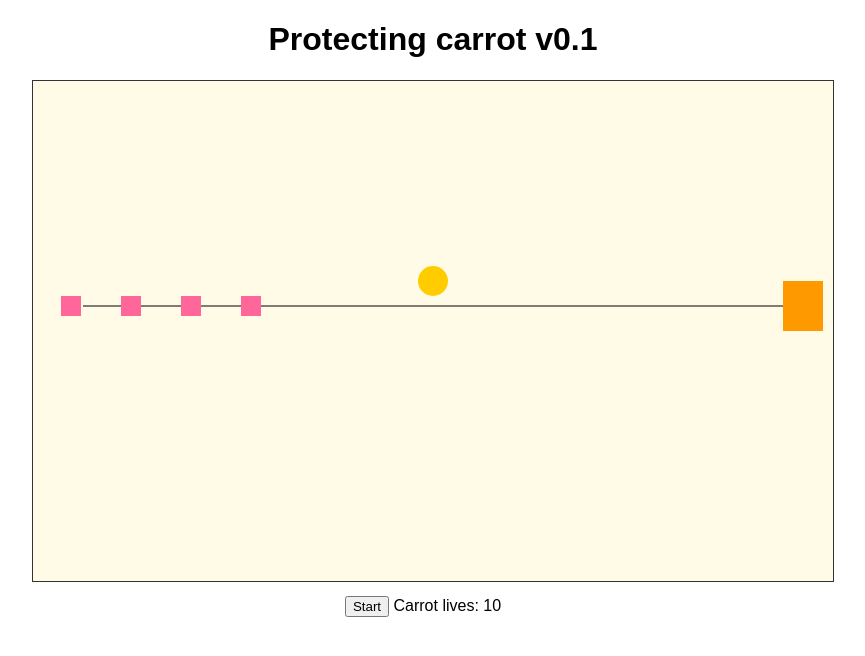
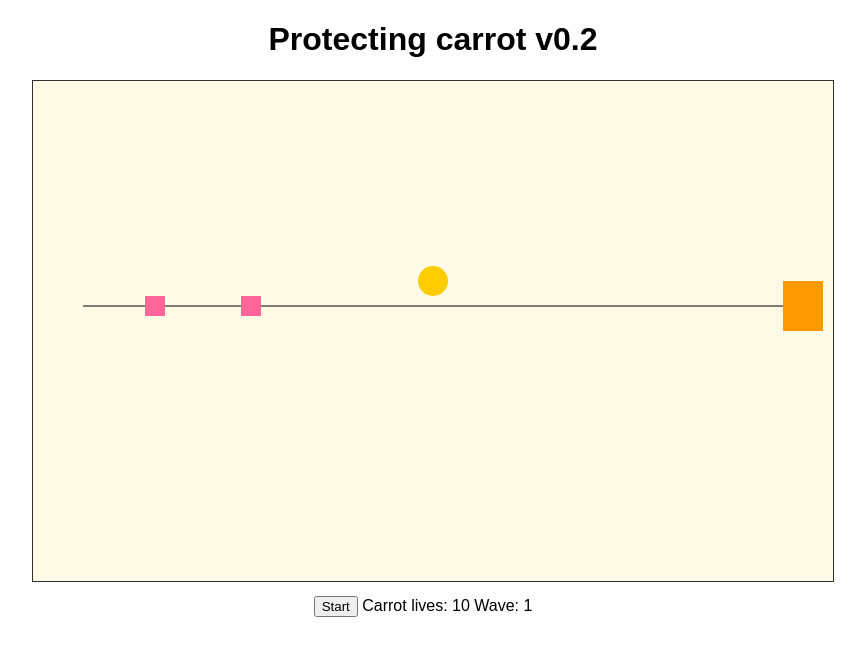
Before and after one commit to zzPekii/protect_carrot, a plain HTML site: page frontend/index.html in a window 1280 px wide. Both pictures are taken after a click on the button "Start". Shown: the whole page, without its empty margins (207-1072 px from the left). Drawn offline with Linux system fonts and the light colour scheme.

Commit message:
feat(waves): implement multiple waves monster in game

```diff
--- a/frontend/game.js
+++ b/frontend/game.js
@@ -1,35 +1,41 @@
 // 游戏类
-
 class Game {
-    constructor(ctx, livesText, statusText) {
+    constructor(ctx, livesText, statusText, waveText) {
         this.ctx = ctx;
         this.livesText = livesText;
         this.statusText = statusText;
+        this.waveText = waveText
 
-        this.monsters = [];
-        this.towers = [];
-        this.bullets = [];
-        this.carrotLives = 10;
+        this.monsters = []
+        this.towers = []
+        this.bullets = []
+        this.carrotLives = 10
 
         this.running = false;
         this.lastTimestamp = 0;
+
+        // wave manage
+        this.wave = 1;           // 当前波次
+        this.maxWaves = 2;       // 一共有几波
+        this.spawnInterval = 0.6; // 每只怪间隔(秒)
+        this.spawnTimer = 0;      // 计时器
+        this.toSpawn = 0;         // 当前波还要生成多少只怪
+        this.spawnedInWave = 0;   // 当前波已生成多少只
     }
 
     init() {
-        this.carrotLives = 10;
-        this.monsters = [];
-        this.towers = [];
-        this.statusText.textContent = '';
-        this.updateLivesText();
+        this.carrotLives = 10
+        this.monsters = []
+        this.towers = []
+        this.bullets = []
+        this.statusText.textContent = ''
+        this.updateLivesText()
 
         // create tower (still plain object)
-        this.towers.push(new Tower(400, 200));
+        this.towers.push(new Tower(400, 200))
 
-
-        // create monsters
-        for (let i = 0; i < 5; i++) {
-            this.monsters.push(new Monster(50 - i * 60, 225));
-        }
+        this.startWave(1)
+        this.updateWaveText()
     }
 
     start() {
@@ -51,27 +57,57 @@ class Game {
     }
 
     update(dt) {
+        // create monster in interval times
+        if (this.toSpawn > 0) {
+            this.spawnTimer -= dt;
+            if (this.spawnTimer <= 0) {
+                const offset = this.spawnedInWave * 60;
+                this.monsters.push(new Monster(50 - offset, 225));
+
+                this.spawnedInWave++;
+                this.toSpawn--;
+                this.spawnTimer = this.spawnInterval;
+            }
+        }
+
         this.monsters.forEach(m => m.update(dt, this));
         this.monsters = this.monsters.filter(m => m.alive);
+
         this.towers.forEach(t => t.update(dt, this.monsters, this.bullets));
+
         this.bullets.forEach(b => b.update(dt));
         this.bullets = this.bullets.filter(b => b.alive);
 
         this.monsters = this.monsters.filter(m => m.alive);
-
-        if (this.monsters.length === 0 && this.carrotLives > 0) {
-            this.gameOver(true);
+        const waveFinished = (this.toSpawn === 0 && this.monsters.length === 0)
+        if (waveFinished && this.carrotLives > 0) {
+            if (this.wave >= this.maxWaves) {
+                this.gameOver(true);
+            } else {
+                this.wave += 1
+                this.startWave(this.wave);
+            }
         }
     }
 
+    startWave(waveNum) {
+        this.wave = waveNum
+        // 每波生成5个
+        this.toSpawn = this.wave * 2
+        this.spawnedInWave = 0;
+        this.spawnTimer = 0;
+        this.updateWaveText()
+    }
+
     draw() {
-        this.ctx.clearRect(0, 0, canvas.width, canvas.height);
+        const c = this.ctx.canvas
+        this.ctx.clearRect(0, 0, c.width, c.height)
 
-        this.drawMap();
-        this.towers.forEach(t => t.draw(this.ctx));
-        this.monsters.forEach(m => m.draw(this.ctx));
-        this.bullets.forEach(b => b.draw(ctx));
-        this.drawCarrot();
+        this.drawMap()
+        this.towers.forEach(t => t.draw(this.ctx))
+        this.bullets.forEach(b => b.draw(this.ctx))
+        this.monsters.forEach(m => m.draw(this.ctx))
+        this.drawCarrot()
     }
 
     drawMap() {
@@ -90,6 +126,12 @@ class Game {
         this.livesText.textContent = `Carrot lives: ${this.carrotLives}`;
     }
 
+    updateWaveText() {
+        if (this.waveText) {
+            this.waveText.textContent = `Wave: ${this.wave}`;
+        }
+    }
+
     gameOver(win) {
         this.running = false;
         this.statusText.textContent = win ? 'You Win!' : 'Carrot eaten!';
--- a/frontend/index.html
+++ b/frontend/index.html
@@ -2,12 +2,12 @@
 <html lang="en">
 <head>
     <meta charset="utf-8">
-    <title>Protecting carrot v0.1</title>
+    <title>Protecting carrot v0.2</title>
     <link rel="stylesheet" href="style.css">
 </head>
 
 <body>
-    <h1>Protecting carrot v0.1</h1>
+    <h1>Protecting carrot v0.2</h1>
 
     <!-- game area -->
     <canvas id="gameCanvas" width="800" height="500"></canvas>
@@ -16,13 +16,14 @@
     <div id="ui">
         <button id="startBtn">Start</button>
         <span id="livesText">Carrot: 10</span>
+        <span id="waveText">Wave: 1</span>
         <span id="statusText"></span>
     </div>
 
 
     <script src="entity/monster.js"></script>
+    <script src="entity/bullet.js"></script>
     <script src="entity/tower.js"></script>
-    <script src="entity/bullet.js"></script>
     <script src="game.js"></script>
     <script src="main.js"></script>
 </body>
--- a/frontend/main.js
+++ b/frontend/main.js
@@ -3,9 +3,9 @@ const ctx = canvas.getContext('2d');
 const startBtn = document.getElementById('startBtn');
 const livesText = document.getElementById('livesText');
 const statusText = document.getElementById('statusText');
+const waveText = document.getElementById('waveText')
 
-
-const game = new Game(ctx, livesText, statusText);
+const game = new Game(ctx, livesText, statusText, waveText);
 game.init();
 
 // 主函数
```
Also changed, not shown: blog.md (+3 -1 lines).
